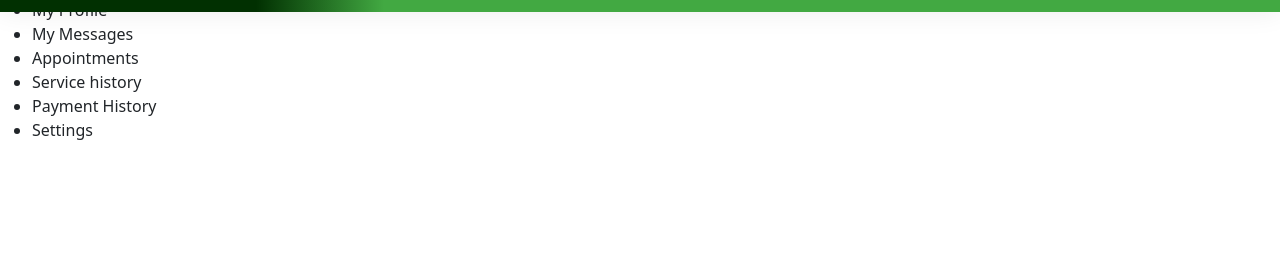
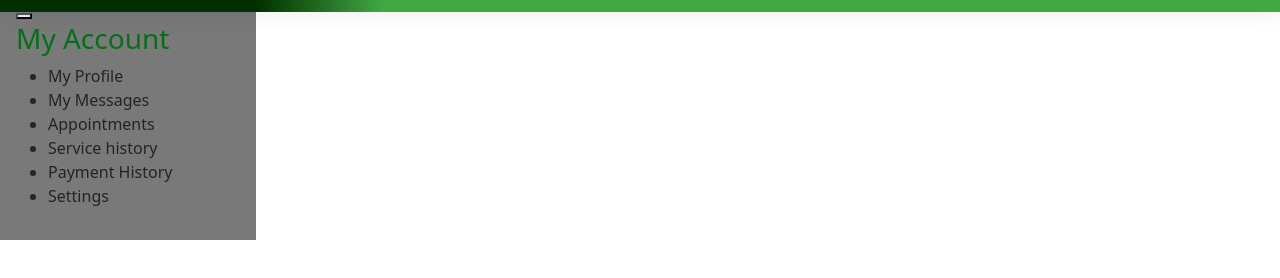
Before and after one commit to Safo-Samson/GreenDrive, a plain HTML site: page mechanic-my-account.html in a window 1280 px wide. Shown: the part 68-346 px from the top of the page. Drawn offline with nearby package versions, Linux system fonts and the light colour scheme.

Commit message:
my account side menu changes

```diff
--- a/assets/css/jos.css
+++ b/assets/css/jos.css
@@ -49,7 +49,9 @@ login form page (newest login method)
   background-color: white;
   color: black;
 }
-
+/*************************
+guides sub-pages
+**************************/
 .guides-subpages-content{
   margin-top: 10px;
   margin-left: 100px;
@@ -62,6 +64,18 @@ login form page (newest login method)
 .guides-title img {
   height: auto;
   max-width: 100%;
+}
+/*************************
+my account
+**************************/
+
+
+.mechanic-left-account-menu{
+  margin-top: 50px;
+  background-color: rgb(121, 121, 121);
+  width: 20%;
+  padding: 1rem;
+  transition: all 0.3s ease-out;
 }
 
 /*--------------------------------------------------------------
--- a/mechanic-my-account.html
+++ b/mechanic-my-account.html
@@ -74,8 +74,9 @@
   </header><!-- End of Header -->
     <!-- Template Main JS File -->
     <body>
-        <button id="left-account-menu-toggle-btn"></button>
-        <div id="mechanic-left-account-menu">
+        <div class="mechanic-left-account-menu">
+            <button class="left-account-menu-toggle-btn"></button>
+
             <h3>My Account</h3>
             <ul>
                 <li>My Profile</li>
```
